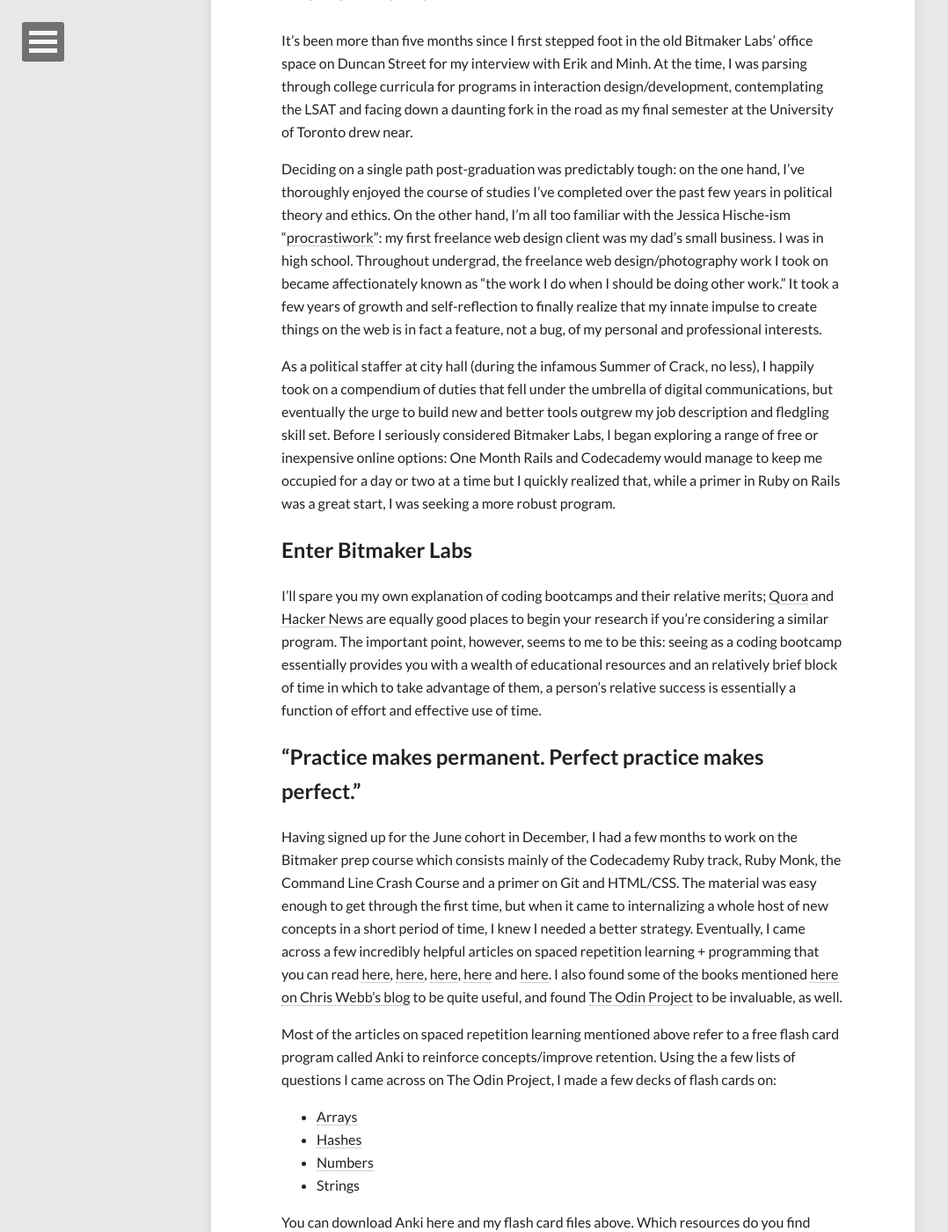
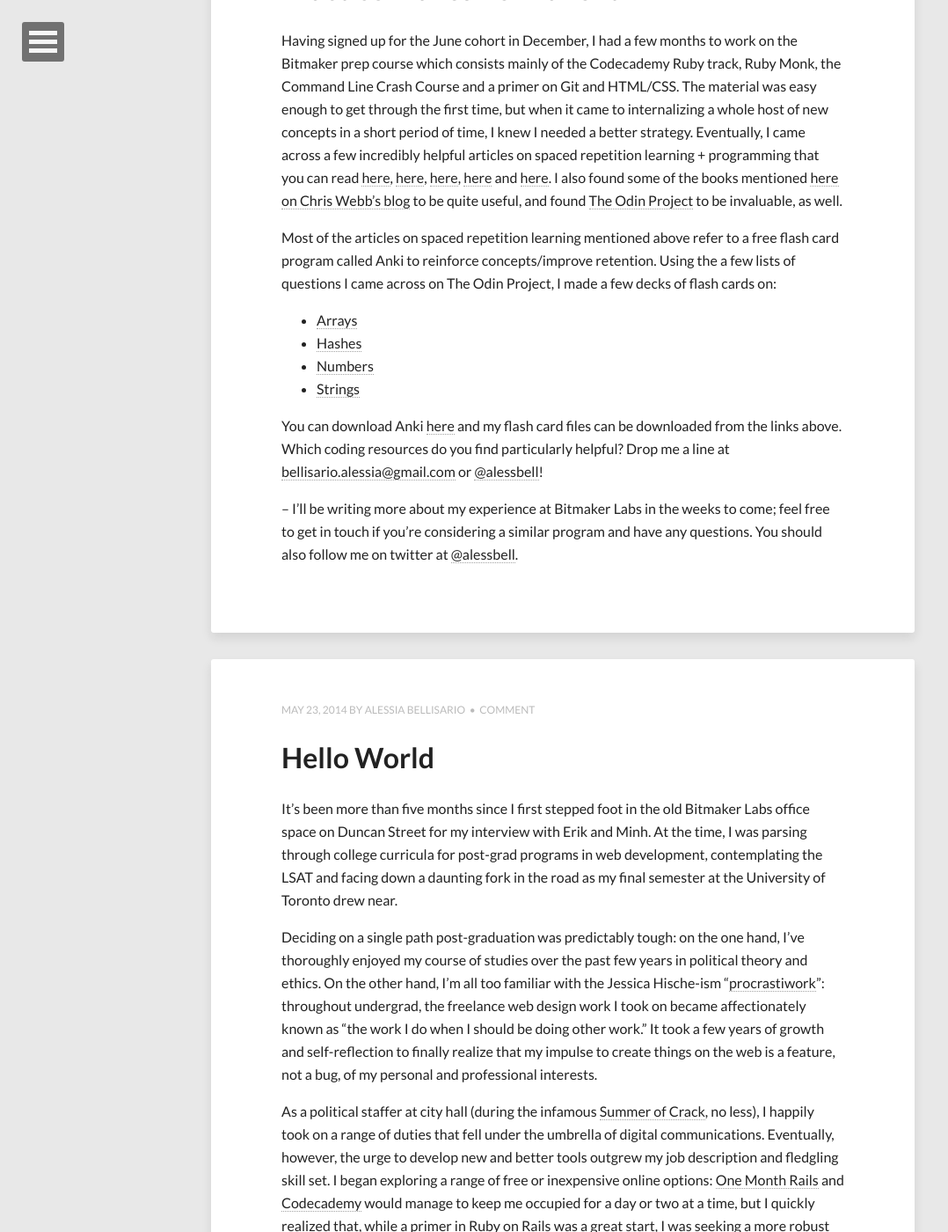
Before and after one commit to alessbell/alessbell.github.io-archive, a Jekyll site: the page built from index.html, in a window 1280 px wide and 1400 px high, scrolled down 574 px. Shown: the whole window at 88% size, without its empty margins (0-1078 px from the left). Built offline with Jekyll 4.4.1, drawn with Linux system fonts in a browser that asks for light colours; nearby versions of some CDN libraries; the list of posts is cut into pages by our own code; some of the changed lines change nothing that is shown; some of the changed text lies outside the part shown.

Commit message:
New posts!

```diff
--- a/_config.yml
+++ b/_config.yml
@@ -7,7 +7,7 @@
 # Owner/author information
 owner:
   name:           Alessia Bellisario
-  avatar:         avatar.jpg
+  avatar:         avatar2.jpg
   bio:            "University of Toronto alumna and member of the Bitmaker Labs June cohort. Tech, politics and a good espresso (or four)."
   email:          bellisario.alessia@gmail.com
   # Social networking links used in footer. Update and remove as you like.
--- a/_posts/2014-05-23-first-post.md
+++ /dev/null
@@ -1,36 +0,0 @@
----
-layout: post
-title: "Hello World"
-description: "A blog post of firsts."
-tags: [Bitmaker]
-modified: 2014-05-23
-image:
-  feature: 20.jpg
-  credit: Alessia Bellisario
-  creditlink: https://www.flickr.com/photos/alessbell/13704616463/
-comments: true
-share: true
----
-
-It's been more than five months since I first stepped foot in the old Bitmaker Labs' office space on Duncan Street for my interview with Erik and Minh. At the time, I was parsing through college curricula for programs in interaction design/development, contemplating the LSAT and facing down a daunting fork in the road as my final semester at the University of Toronto drew near.
-
-Deciding on a single path post-graduation was predictably tough: on the one hand, I've thoroughly enjoyed the course of studies I've completed over the past few years in political theory and ethics. On the other hand, I'm all too familiar with the Jessica Hische-ism "[procrastiwork](http://jessicahische.is/aprocrastiworker)": my first freelance web design client was my dad's small business. I was in high school. Throughout undergrad, the freelance web design/photography work I took on became affectionately known as "the work I do when I should be doing other work." It took a few years of growth and self-reflection to finally realize that my innate impulse to create things on the web is in fact a feature, not a bug, of my personal and professional interests.
-
-As a political staffer at city hall (during the infamous Summer of Crack, no less), I happily took on a compendium of duties that fell under the umbrella of digital communications, but eventually the urge to build new and better tools outgrew my job description and fledgling skill set. Before I seriously considered Bitmaker Labs, I began exploring a range of free or inexpensive online options: One Month Rails and Codecademy would manage to keep me occupied for a day or two at a time but I quickly realized that, while a primer in Ruby on Rails was a great start, I was seeking a more robust program.
-
-## Enter Bitmaker Labs
-
-I'll spare you my own explanation of coding bootcamps and their relative merits; [Quora](http://www.quora.com/Programming-Bootcamps/Are-programming-boot-camps-worth-it) and [Hacker News](http://eewang.github.io/blog/2013/10/17/are-dev-bootcamps-a-scam-an-alums-perspective/) are equally good places to begin your research if you're considering a similar program. The important point, however, seems to me to be this: seeing as a coding bootcamp essentially provides you with a wealth of educational resources and an relatively brief block of time in which to take advantage of them, a person's relative success is essentially a function of effort and effective use of time.
-
-## "Practice makes permanent. Perfect practice makes perfect."
-
-Having signed up for the June cohort in December, I had a few months to work on the Bitmaker prep course which consists mainly of the Codecademy Ruby track, Ruby Monk, the Command Line Crash Course and a primer on Git and HTML/CSS. The material was easy enough to get through the first time, but when it came to internalizing a whole host of new concepts in a short period of time, I knew I needed a better strategy. Eventually, I came across a few incredibly helpful articles on spaced repetition learning + programming that you can read [here](https://medium.com/medium-redef/5481606b087a), [here](http://sivers.org/srs), [here](http://www.supermemo.com/articles/20rules.htm), [here](http://www.jackkinsella.ie/2011/12/05/janki-method.html) and [here](http://www.supermemo.com/articles/20rules.htm). I also found some of the books mentioned [here on Chris Webb's blog](http://blog.mediumequalsmessage.com/6-best-learning-ruby-books) to be quite useful, and found [The Odin Project](http://www.theodinproject.com/) to be invaluable, as well.
-
-Most of the articles on spaced repetition learning mentioned above refer to a free flash card program called Anki to reinforce concepts/improve retention. Using the a few lists of questions I came across on The Odin Project, I made a few decks of flash cards on:
-
-- [Arrays](https://github.com/alessbell/alessbell.github.io/blob/master/flash%20cards/Arrays.apkg?raw=true)
-- [Hashes](https://github.com/alessbell/alessbell.github.io/blob/master/flash%20cards/Hashes.apkg?raw=true)
-- [Numbers](https://github.com/alessbell/alessbell.github.io/blob/master/flash%20cards/Numbers.apkg?raw=true)
-- Strings
-
-You can download Anki here and my flash card files above. Which resources do you find particularly helpful? Drop me a line at bellisario.alessia@gmail.com or @alessbell :) Happy programming!
--- /dev/null
+++ b/_posts/2014-05-23-hello-world.md
@@ -0,0 +1,26 @@
+---
+layout: post
+title: "Hello World"
+description: "A blog post of firsts."
+tags: [Bitmaker]
+modified: 2014-05-23
+image:
+  feature: 20.jpg
+  credit: Alessia Bellisario
+  creditlink: https://www.flickr.com/photos/alessbell/13704616463/
+comments: true
+share: true
+---
+
+It's been more than five months since I first stepped foot in the old Bitmaker Labs office space on Duncan Street for my interview with Erik and Minh. At the time, I was parsing through college curricula for post-grad programs in web development, contemplating the LSAT and facing down a daunting fork in the road as my final semester at the University of Toronto drew near.
+
+Deciding on a single path post-graduation was predictably tough: on the one hand, I've thoroughly enjoyed my course of studies over the past few years in political theory and ethics. On the other hand, I'm all too familiar with the Jessica Hische-ism "[procrastiwork](http://jessicahische.is/aprocrastiworker)": throughout undergrad, the freelance web design work I took on became affectionately known as "the work I do when I should be doing other work." It took a few years of growth and self-reflection to finally realize that my impulse to create things on the web is a feature, not a bug, of my personal and professional interests.
+
+As a political staffer at city hall (during the infamous [Summer of Crack](http://en.wikipedia.org/wiki/Timeline_of_Rob_Ford_video_scandal), no less), I happily took on a range of duties that fell under the umbrella of digital communications. Eventually, however, the urge to develop new and better tools outgrew my job description and fledgling skill set. I began exploring a range of free or inexpensive online options: [One Month Rails](https://onemonthrails.com/) and [Codecademy](http://www.codecademy.com/tracks/ruby) would manage to keep me occupied for a day or two at a time, but I quickly realized that, while a primer in Ruby on Rails was a great start, I was seeking a more robust program.
+
+## Enter Bitmaker Labs
+
+I'll spare you my own explanation of coding bootcamps and their relative merits; [Quora](http://www.quora.com/Programming-Bootcamps/Are-programming-boot-camps-worth-it) and [Hacker News](http://eewang.github.io/blog/2013/10/17/are-dev-bootcamps-a-scam-an-alums-perspective/) are equally good places to begin your research if you're considering a similar program. The important point, however, seems to me to be this: seeing as a coding bootcamp provides you with a wealth of educational resources and a relatively brief period of time in which to take advantage of them, a person's relative success is a function of effort and effective use of time.
+
+--
+I'll be writing more about my experience at Bitmaker Labs in the weeks to come; feel free to get in touch if you have any questions. You should follow me on twitter at [@alessbell](http://www.twitter.com/alessbell).
--- /dev/null
+++ b/_posts/2014-05-24-practice-makes-permanent.md
@@ -0,0 +1,27 @@
+---
+layout: post
+title: "Practice Makes Permanent"
+description: "Spaced repetition learning and programming."
+tags: [Bitmaker]
+modified: 2014-05-23
+image:
+  feature: 20.jpg
+  credit: Alessia Bellisario
+  creditlink: https://www.flickr.com/photos/alessbell/13704616463/
+comments: true
+share: true
+---
+
+Having signed up for the June cohort in December, I had a few months to work on the Bitmaker prep course which consists mainly of the Codecademy Ruby track, Ruby Monk, the Command Line Crash Course and a primer on Git and HTML/CSS. The material was easy enough to get through the first time, but when it came to internalizing a whole host of new concepts in a short period of time, I knew I needed a better strategy. Eventually, I came across a few incredibly helpful articles on spaced repetition learning + programming that you can read [here](https://medium.com/medium-redef/5481606b087a), [here](http://sivers.org/srs), [here](http://www.supermemo.com/articles/20rules.htm), [here](http://www.jackkinsella.ie/2011/12/05/janki-method.html) and [here](http://www.supermemo.com/articles/20rules.htm). I also found some of the books mentioned [here on Chris Webb's blog](http://blog.mediumequalsmessage.com/6-best-learning-ruby-books) to be quite useful, and found [The Odin Project](http://www.theodinproject.com/) to be invaluable, as well.
+
+Most of the articles on spaced repetition learning mentioned above refer to a free flash card program called Anki to reinforce concepts/improve retention. Using the a few lists of questions I came across on The Odin Project, I made a few decks of flash cards on:
+
+- [Arrays](https://github.com/alessbell/alessbell.github.io/blob/master/flash%20cards/Arrays.apkg?raw=true)
+- [Hashes](https://github.com/alessbell/alessbell.github.io/blob/master/flash%20cards/Hashes.apkg?raw=true)
+- [Numbers](https://github.com/alessbell/alessbell.github.io/blob/master/flash%20cards/Numbers.apkg?raw=true)
+- [Strings](https://github.com/alessbell/alessbell.github.io/blob/master/flash%20cards/Strings.apkg?raw=true)
+
+You can download Anki [here](http://ankisrs.net/) and my flash card files can be downloaded from the links above. Which coding resources do you find particularly helpful? Drop me a line at <bellisario.alessia@gmail.com> or [@alessbell](http://twitter.com/alessbell)!
+
+--
+I'll be writing more about my experience at Bitmaker Labs in the weeks to come; feel free to get in touch if you're considering a similar program and have any questions. You should also follow me on twitter at [@alessbell](http://www.twitter.com/alessbell).
--- a/about.md
+++ b/about.md
@@ -5,16 +5,18 @@
 tags: [about]
 image:
   feature: 19.jpg
-  credit: alessbell
+  credit: Alessia Bellisario
   creditlink: https://www.flickr.com/photos/alessbell/13704624223/in/photostream/
 share: false
 ---
 
-Hi, I'm Alessia Bellisario. I'm a recent graduate of [Trinity College](http://www.trinity.utoronto.ca/) in the [University of Toronto](http://www.utoronto.ca/) with a degree in Ethics, Society & Law  and a soon-to-be member of the [Bitmaker Labs](http://bitmakerlabs.com/) June 2014 full-stack development cohort. I love tech, politics, education and any cause or company that manages to combine any of the above.
+Hi, I'm Alessia Bellisario. I'm a recent graduate of [Trinity College](http://www.trinity.utoronto.ca/) in the [University of Toronto](http://www.utoronto.ca/) with a degree in Ethics, Society & Law  and a soon-to-be member of the [Bitmaker Labs](http://bitmakerlabs.com/) June 2014 full-stack development cohort. I love tech, politics, education and any cause or company working to solve tough problems in these spaces.
 
 <figure>
-<a href="https://www.flickr.com/photos/alessbell/14065115277" title="MalmöwithMartina by Alessia Bellisario, on Flickr"><img src="https://farm3.staticflickr.com/2904/14065115277_578c0ee593_o.jpg" width="720" height="720" alt="Malmö with Martina"></a><figcaption><a href="https://farm3.staticflickr.com/2904/14065115277_578c0ee593_o.jpg" title="With my sister Martina in Malmö, Sweden">My sister and me in Malmö, Sweden</a>.</figcaption>
+<a href="https://www.flickr.com/photos/alessbell/14071442237" title="KeithDaveyForum by Alessia Bellisario, on Flickr"><img src="https://farm4.staticflickr.com/3694/14071442237_d25ec73d80_z.jpg" width="640" height="478" alt="KeithDaveyForum"></a><figcaption><a href="https://farm4.staticflickr.com/3694/14071442237_d25ec73d80_z.jpg" title="Keith Davey Forum, University of Toronto">The Keith Davey Forum at the University of Toronto.</a>.</figcaption>
 </figure>
+
+Outside of my studies, I served as founding member and chair of a grant- and award-winning educational not-for-profit, The University of Toronto Model Parliament and Youth Leadership Seminar held at the Ontario Legislative Assembly, an annual model provincial parliament at Queen's Park for high school and university students from across Canada. In the summers of 2012 and 2013, I worked as special assistant to Toronto city councillor [John Filion](http://johnfilion.ca) on several digital projects.
 
 I hope to use this tiny piece of digital real estate to track my Bitmaker progress, post occasional code snippets and more generally document the life of a recent grad venturing into the world of full-stack web development.
 
```
Also changed, not shown: images/avatar2.jpg (added), images/avatar3.jpg (added).
